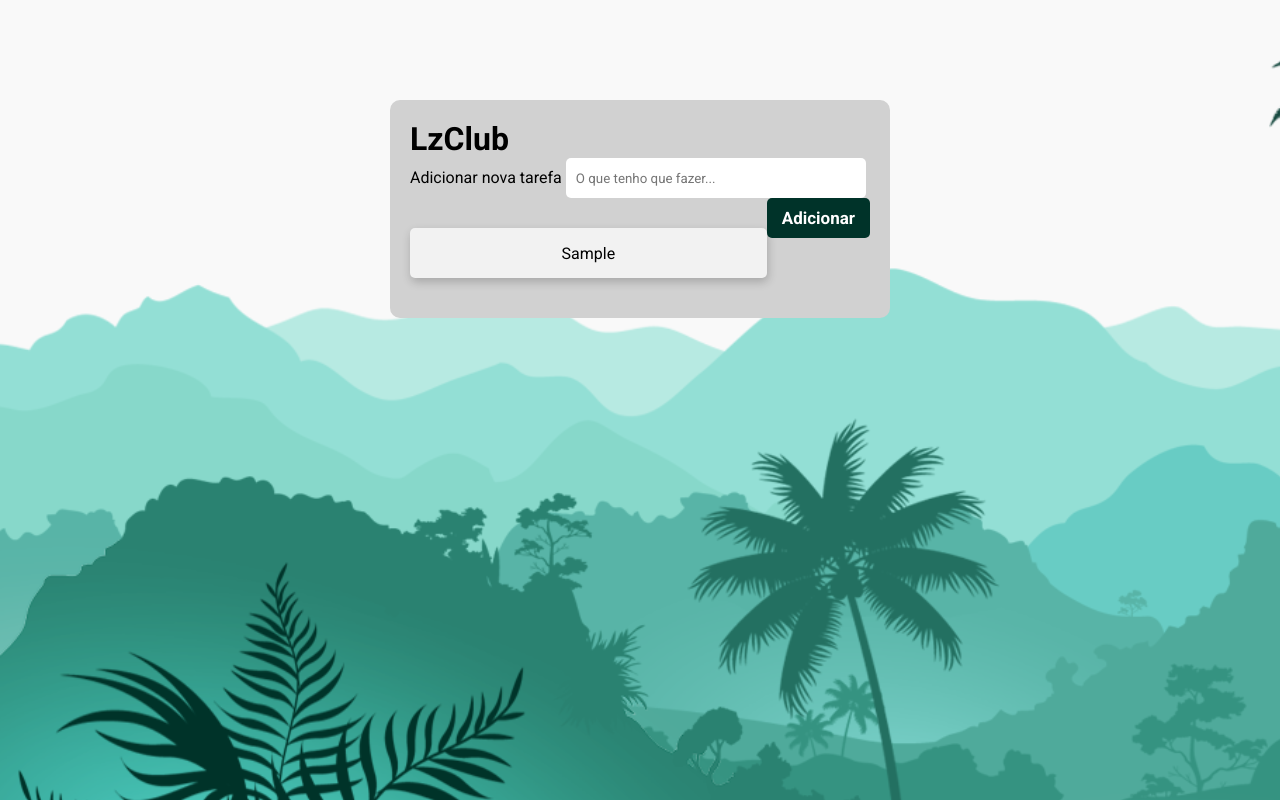
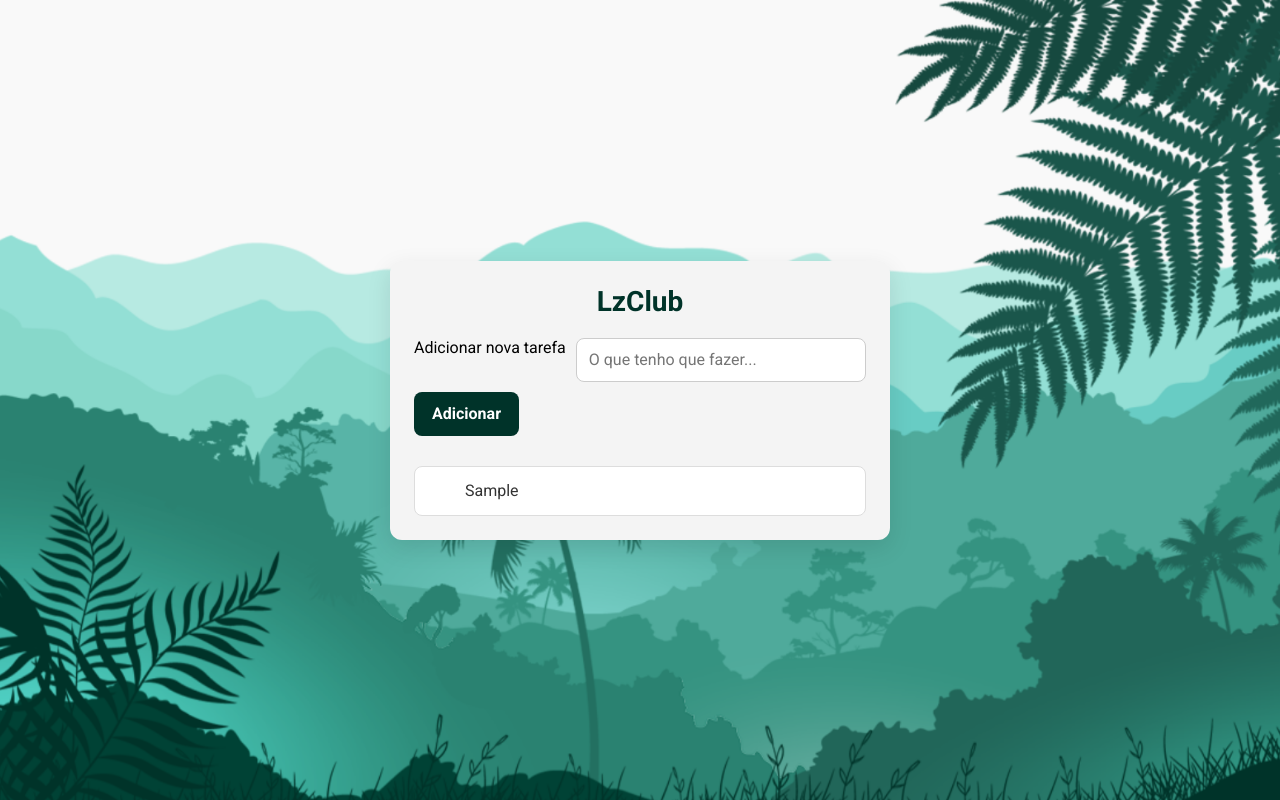
Before and after one commit to Lzdeveloperbr/TODO-LIST, a plain HTML site: page index.html in a window 1280 px wide. Both pictures are taken after typing "Sample" into the empty fields and a click on the button "Adicionar". Drawn offline with Linux system fonts and the light colour scheme.

Commit message:
Update styles.css

```diff
--- a/styles.css
+++ b/styles.css
@@ -1,4 +1,3 @@
-
 * {
   margin: 0;
   padding: 0;
@@ -7,70 +6,94 @@
   outline: none;
 }
 
-body{
-    background: url("./img/background.png");
+body {
+  background: url("./img/background.png") no-repeat center center/cover;
+  min-height: 100vh;
+  display: flex;
+  align-items: center;
+  justify-content: center;
+  padding: 20px;
 }
 
 .container {
-    background-color: #d1d1d1;
-    width: 500px;
-    border-radius: 10px;
-    padding: 20px;
-    margin: 100px auto 0;
+  background-color: #f4f4f4;
+  max-width: 500px;
+  width: 100%;
+  border-radius: 12px;
+  padding: 24px;
+  box-shadow: 0 8px 24px rgba(0, 0, 0, 0.1);
+}
+
+.container h1 {
+  font-size: 28px;
+  margin-bottom: 20px;
+  color: #003329;
+  text-align: center;
+}
+
+.task-input {
+  display: flex;
+  gap: 10px;
+  margin-bottom: 30px;
+  flex-wrap: wrap;
 }
 
 .input-task {
-    border: none;
-    border-radius: 5px;
-    width: 300px;
-    height: 40px;
-    padding-left: 10px;
+  flex: 1;
+  height: 44px;
+  border: 1px solid #ccc;
+  border-radius: 8px;
+  padding: 0 12px;
+  font-size: 16px;
 }
 
 .button-add-task {
+  height: 44px;
+  background-color: #003329;
+  color: #fff;
   border: none;
-    border-radius: 5px;
-    height: 40px;
-    background-color: #003329;
-    color: #ffffff;
-    font-size: 17px;
-    padding: 0 15px;
-    float: right;
+  border-radius: 8px;
+  padding: 0 18px;
+  font-size: 16px;
+  font-weight: 600;
   cursor: pointer;
-    font-weight: 700;
+  transition: background-color 0.3s;
 }
 
 .button-add-task:hover {
-    opacity: 0.8;
-}
-
-.button-add-task:active {
-    opacity: 0.6;
+  background-color: #02584a;
 }
 
 .list-tasks {
-    width: 100%;
   list-style: none;
-    margin-top: 30px;
+  display: flex;
+  flex-direction: column;
+  gap: 16px;
 }
 
 .task {
-    background-color: #F2F2F2;
-    box-shadow: 1px 4px 10px rgba(0, 0, 0, 0.2);
-    height: 50px;
+  background-color: #ffffff;
+  border: 1px solid #ddd;
+  border-radius: 8px;
+  padding: 12px 16px;
   display: flex;
   align-items: center;
   justify-content: space-between;
-    padding: 0 15px;
-    border-radius: 5px;
-    margin-bottom: 20px;
-    cursor: pointer;
+  transition: background 0.3s ease;
 }
 
-img {
-    height: 25px;
+.task p {
+  flex: 1;
+  margin: 0 10px;
+  font-size: 16px;
+  color: #333;
+}
+
+.task img {
+  height: 24px;
   opacity: 0;
-    transition: opacity 0.5s ease-in-out;
+  cursor: pointer;
+  transition: opacity 0.3s ease;
 }
 
 .task:hover img {
@@ -78,6 +101,7 @@ img {
 }
 
 .done {
-    background-color: #8fac55;
+  background-color: #d0e8b5;
   text-decoration: line-through;
+  color: #555;
 }
```
Lines whose indentation alone changed are shown as unchanged.
